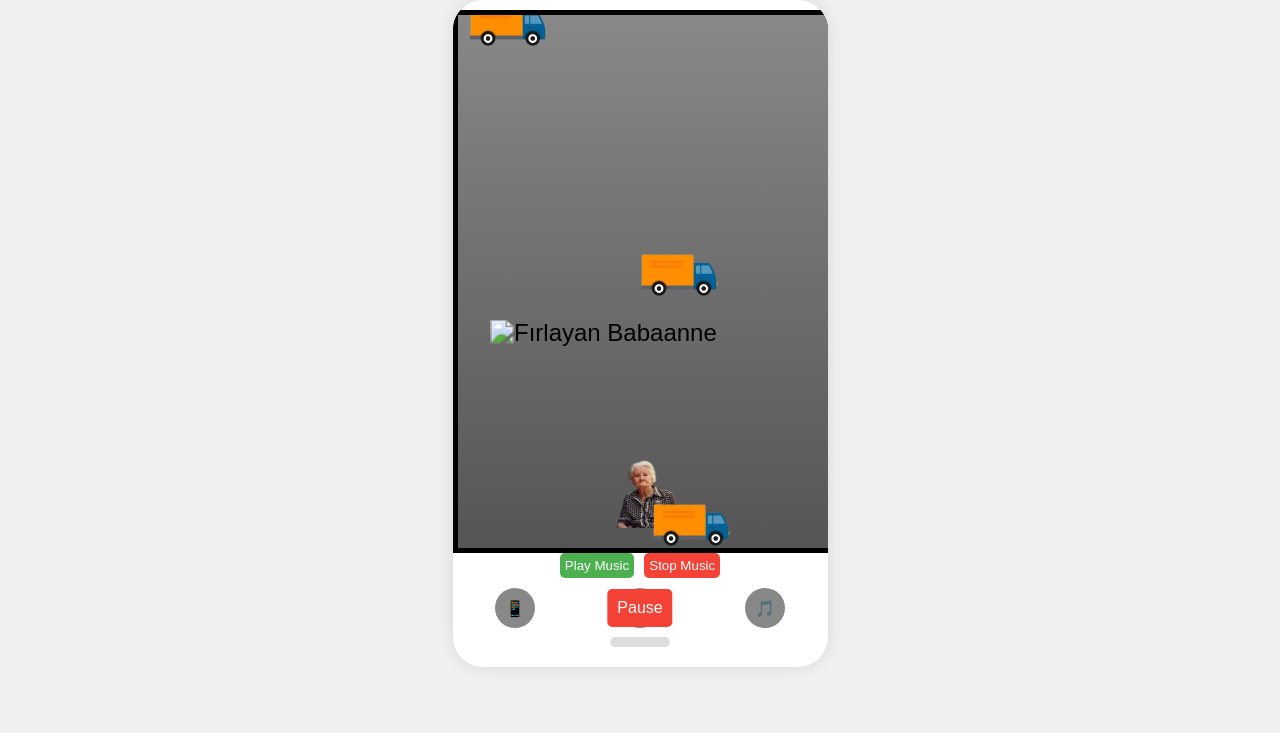
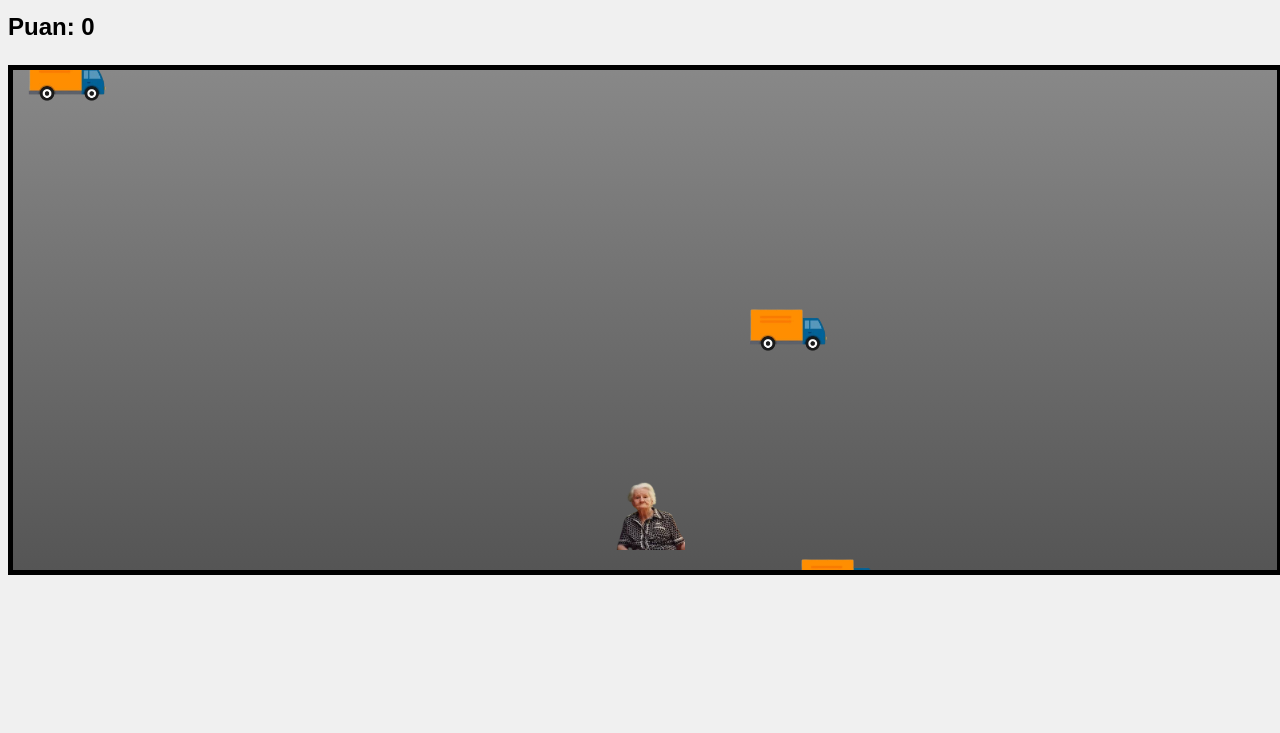
Before and after one commit to ripdite777/babaanneneyumrukattim, a plain HTML site: page index.html in a window 1280 px wide. Shown: the part 67-800 px from the top of the page. Drawn offline with Linux system fonts and the light colour scheme.

Commit message:
Update index.html

```diff
--- a/index.html
+++ b/index.html
@@ -6,102 +6,59 @@
     <title>Babaannene Tır Çarpmadan Kaç</title>
     <style>
         body {
+            font-family: Arial, sans-serif;
             background-color: #f0f0f0;
-            font-family: Arial, sans-serif;
-            display: flex;
-            justify-content: center;
-            align-items: center;
-            height: 100vh;
-            margin: 0;
             overflow: hidden;
+            touch-action: none;
         }
-
-        /* Phone container */
-        #phone {
-            width: 375px;
-            height: 667px;
-            background: #fff;
-            border-radius: 30px;
-            box-shadow: 0 0 15px rgba(0, 0, 0, 0.1);
-            position: relative;
-            overflow: hidden;
-        }
-
-        /* Phone screen */
-        #phoneScreen {
-            width: 100%;
-            height: 80%;
-            background-color: #333;
-            position: relative;
-        }
-
-        /* Phone home button */
-        #homeButton {
-            width: 60px;
-            height: 10px;
-            background-color: #ddd;
-            border-radius: 15px;
-            position: absolute;
-            bottom: 20px;
+        #telefon {
+            position: fixed;
+            bottom: 0;
             left: 50%;
             transform: translateX(-50%);
+            width: 250px;
+            height: 500px;
+            background-color: #fff;
+            border-radius: 30px;
+            box-shadow: 0 0 15px rgba(0, 0, 0, 0.2);
+            display: none;
+            z-index: 10;
         }
-
-        /* Control buttons */
-        #playButton, #pauseButton {
-            position: absolute;
-            bottom: 40px;
-            left: 50%;
-            transform: translateX(-50%);
-            background: #4CAF50;
+        #kilitEkrani {
+            background-color: #333;
+            height: 60px;
+            display: flex;
+            justify-content: space-between;
+            align-items: center;
+            color: white;
+            padding: 0 10px;
+        }
+        #kilitEkrani span {
+            font-size: 16px;
+        }
+        #telefonEkrani {
+            display: none;
+            padding: 20px;
+            height: 100%;
+            overflow-y: auto;
+        }
+        .btn {
+            background-color: #4CAF50;
+            color: white;
             padding: 10px;
-            color: white;
-            font-size: 16px;
+            margin: 5px;
             border: none;
             border-radius: 5px;
             cursor: pointer;
         }
-
-        #pauseButton {
-            background: #f44336;
-        }
-
-        /* Phone applications area */
-        #apps {
-            display: flex;
-            justify-content: space-around;
-            margin-top: 10px;
-        }
-
-        .appIcon {
-            width: 40px;
-            height: 40px;
-            background-color: #888;
-            border-radius: 50%;
-            display: flex;
-            justify-content: center;
-            align-items: center;
-            color: white;
-            font-weight: bold;
-            cursor: pointer;
-        }
-
         #oyunAlani {
             width: 100%;
-            height: 100%;
-            position: absolute;
-            top: 0;
-            left: 0;
+            height: 500px;
             background: linear-gradient(to bottom, #888, #555);
+            position: relative;
             overflow: hidden;
             border: 5px solid black;
-            position: absolute;
-            top: 0;
-            left: 0;
-            width: 100%;
-            height: 100%;
         }
-
         #babaanne {
             width: 80px;
             position: absolute;
@@ -110,25 +67,16 @@
             transform: translateX(-50%);
             transition: transform 0.1s ease-in-out;
         }
-
         .tir {
             width: 100px;
             position: absolute;
             top: -120px;
         }
-
         #puan {
             font-size: 24px;
             font-weight: bold;
             margin-top: 10px;
         }
-
-        #tokat {
-            position: absolute;
-            width: 60px;
-            display: none;
-        }
-
         #babaanneFirlama {
             position: fixed;
             width: 200px;
@@ -138,165 +86,140 @@
             transition: transform 0.5s ease-out;
             display: none;
         }
-
-        /* Music controls */
-        #musicControl {
-            display: flex;
-            justify-content: center;
-            align-items: center;
-            gap: 10px;
-            margin-top: 10px;
-        }
-
-        #musicPlay {
-            padding: 5px;
-            cursor: pointer;
-            background-color: #4CAF50;
-            color: white;
-            border: none;
-            border-radius: 5px;
-        }
-
-        #musicStop {
-            padding: 5px;
-            cursor: pointer;
-            background-color: #f44336;
-            color: white;
-            border: none;
-            border-radius: 5px;
-        }
-
     </style>
 </head>
 <body>
 
-    <div id="phone">
-        <div id="phoneScreen">
-            <div id="oyunAlani">
-                <img id="babaanne" src="images__7_-removebg-preview.png" alt="Babaanne">
-                <img id="tokat" src="tokat.png" alt="Tokat">
-            </div>
-            <img id="babaanneFirlama" src="babaanne.png" alt="Fırlayan Babaanne">
-            <p id="puan">Puan: 0</p>
+    <h1>Babaannene Tır Çarpmadan Kaç</h1>
+    <p id="puan">Puan: 0</p>
+    <div id="oyunAlani">
+        <img id="babaanne" src="images__7_-removebg-preview.png" alt="Babaanne">
+    </div>
+    <img id="babaanneFirlama" src="babaanne.png" alt="Fırlayan Babaanne">
+
+    <audio id="carpmaSesi" src="carpma.mp3"></audio>
+    <audio id="tokatSesi" src="tokat.mp3"></audio>
+
+    <div id="telefon">
+        <div id="kilitEkrani">
+            <span id="saat">12:00:00</span>
+            <button id="kilitAcilButton" class="btn">Aç</button>
         </div>
-
-        <div id="homeButton"></div>
-
-        <!-- Music control buttons -->
-        <div id="musicControl">
-            <button id="musicPlay">Play Music</button>
-            <button id="musicStop">Stop Music</button>
-        </div>
-
-        <!-- Game control buttons -->
-        <button id="playButton">Play</button>
-        <button id="pauseButton">Pause</button>
-
-        <!-- Apps section -->
-        <div id="apps">
-            <div class="appIcon" id="app1">📱</div>
-            <div class="appIcon" id="app2">📷</div>
-            <div class="appIcon" id="app3">🎵</div>
+        <div id="telefonEkrani">
+            <button id="noClipButton" class="btn">NoClip</button>
+            <button id="hizlandirButton" class="btn">Hızlandır</button>
+            <button id="yavaslatButton" class="btn">Yavaşlat</button>
+            <button id="hitboxButton" class="btn">HitBox: 0.1</button>
         </div>
     </div>
 
-    <audio id="carpmaSesi" src="carpma.mp3"></audio>
-    <audio id="tokatSesi" src="tokat.mp3"></audio>
-    <audio id="musicAudio" src="mortals.mp3"></audio>
-
     <script>
-        let oyunAlani = document.getElementById("oyunAlani");
-        let babaanne = document.getElementById("babaanne");
-        let tokat = document.getElementById("tokat");
-        let puanGosterge = document.getElementById("puan");
-        let babaanneFirlama = document.getElementById("babaanneFirlama");
-        let carpmaSesi = document.getElementById("carpmaSesi");
-        let tokatSesi = document.getElementById("tokatSesi");
-        let musicAudio = document.getElementById("musicAudio");
+        let telefon = document.getElementById("telefon");
+        let kilitAcilButton = document.getElementById("kilitAcilButton");
+        let telefonEkrani = document.getElementById("telefonEkrani");
+        let noClipButton = document.getElementById("noClipButton");
+        let hizlandirButton = document.getElementById("hizlandirButton");
+        let yavaslatButton = document.getElementById("yavaslatButton");
+        let hitboxButton = document.getElementById("hitboxButton");
+        let saat = document.getElementById("saat");
 
         let puan = 0;
         let tirHizi = 5;
         let hareketEdiyor = false;
         let durmaSuresi = 0;
         let dokunmaBaslangicX = 0;
+        let babaanneX = 0;
+        let noClip = false;
+        let hitbox = 0.1;
 
-        oyunAlani.addEventListener("touchstart", (e) => {
+        // Kilit ekranını açma
+        kilitAcilButton.addEventListener("click", function() {
+            telefon.style.display = "block";
+            telefonEkrani.style.display = "block";
+            document.getElementById("kilitEkrani").style.display = "none";
+            setInterval(updateSaat, 1000);
+        });
+
+        // Saat güncellemesi
+        function updateSaat() {
+            let currentTime = new Date();
+            let saatStr = currentTime.getHours().toString().padStart(2, "0") + ":" +
+                          currentTime.getMinutes().toString().padStart(2, "0") + ":" +
+                          currentTime.getSeconds().toString().padStart(2, "0");
+            let tarihStr = currentTime.getDate() + "/" + (currentTime.getMonth() + 1) + "/" + currentTime.getFullYear();
+            saat.innerText = `${saatStr} - ${tarihStr}`;
+        }
+
+        // NoClip etkinleştirme
+        noClipButton.addEventListener("click", function() {
+            noClip = !noClip;
+            noClipButton.innerText = noClip ? "NoClip: Aktif" : "NoClip";
+            if (noClip) {
+                alert("NoClip modu aktif! Yüksel ve alçal!");
+            }
+        });
+
+        // Hızlandırma ve Yavaşlatma
+        hizlandirButton.addEventListener("click", function() {
+            tirHizi += 2;
+            alert("Hızlandırma aktif. Tır hızı arttı!");
+        });
+
+        yavaslatButton.addEventListener("click", function() {
+            if (tirHizi > 2) {
+                tirHizi -= 2;
+                alert("Yavaşlatma aktif. Tır hızı azaldı.");
+            }
+        });
+
+        // Hitbox Ayarı
+        hitboxButton.addEventListener("click", function() {
+            hitbox = (hitbox < 1) ? (hitbox + 0.1) : 1;
+            hitboxButton.innerText = "HitBox: " + hitbox;
+        });
+
+        // Mobil dokunmatik kontrol
+        document.getElementById("oyunAlani").addEventListener("touchstart", (e) => {
             let dokunma = e.touches[0];
-            dokunmaBaslangicX = dokunma.clientX - babaanne.offsetLeft;
+            dokunmaBaslangicX = dokunma.clientX - document.getElementById("babaanne").offsetLeft;
             hareketEdiyor = true;
         });
 
-        oyunAlani.addEventListener("touchmove", (e) => {
+        document.getElementById("oyunAlani").addEventListener("touchmove", (e) => {
             let dokunma = e.touches[0];
             let yeniX = dokunma.clientX - dokunmaBaslangicX;
-            yeniX = Math.max(0, Math.min(oyunAlani.clientWidth - babaanne.clientWidth, yeniX));
-            babaanne.style.left = yeniX + "px";
+            if (noClip) {
+                // Yukarı ve aşağıda hareket etme
+                let yeniY = dokunma.clientY;
+                document.getElementById("babaanne").style.left = yeniX + "px";
+                document.getElementById("babaanne").style.top = yeniY + "px";
+            } else {
+                yeniX = Math.max(0, Math.min(document.getElementById("oyunAlani").clientWidth - document.getElementById("babaanne").clientWidth, yeniX));
+                document.getElementById("babaanne").style.left = yeniX + "px";
+            }
             hareketEdiyor = true;
         });
 
-        oyunAlani.addEventListener("touchend", () => {
-            hareketEdiyor = false;
-        });
-
+        // Tır oluşturma ve çarpışma kontrolü
         function tirOlustur() {
             let tir = document.createElement("img");
             tir.src = "tir.png";
             tir.classList.add("tir");
-            tir.style.left = Math.random() * (oyunAlani.clientWidth - 100) + "px";
-            oyunAlani.appendChild(tir);
+            tir.style.left = Math.random() * (document.getElementById("oyunAlani").clientWidth - 100) + "px";
+            document.getElementById("oyunAlani").appendChild(tir);
 
             let tirInterval = setInterval(() => {
                 tir.style.top = (tir.offsetTop + tirHizi) + "px";
-
-                if (carpistiMi(babaanne, tir)) {
-                    carpmaSesi.play();
-                    babaanneFirlama.style.display = "block";
-                    babaanneFirlama.style.transform = "translate(-50%, -50%) scale(1.5)";
-                    setTimeout(() => {
-                        alert("Babaannene tır çarptı! Oyun bitti. Puanın: " + puan);
-                        location.reload();
-                    }, 800);
-                }
-
-                if (tir.offsetTop > oyunAlani.clientHeight) {
+                if (tir.offsetTop > document.getElementById("oyunAlani").clientHeight) {
                     tir.remove();
                     clearInterval(tirInterval);
                     puan += 10;
-                    puanGosterge.innerText = "Puan: " + puan;
-
-                    if (puan % 50 === 0) {
-                        tirHizi += 1;
-                    }
+                    document.getElementById("puan").innerText = "Puan: " + puan;
                 }
             }, 30);
         }
 
-        function carpistiMi(a, b) {
-            let aRect = a.getBoundingClientRect();
-            let bRect = b.getBoundingClientRect();
-
-            return !(aRect.top > bRect.bottom || aRect.bottom < bRect.top || aRect.right < bRect.left || aRect.left > bRect.right);
-        }
-
         setInterval(tirOlustur, 1500);
-
-        // Music control
-        document.getElementById("musicPlay").onclick = function() {
-            musicAudio.play();
-        };
-
-        document.getElementById("musicStop").onclick = function() {
-            musicAudio.pause();
-        };
-
-        // Pause and Play the game
-        document.getElementById("playButton").onclick = function() {
-            // Resume game
-        };
-
-        document.getElementById("pauseButton").onclick = function() {
-            // Pause game logic
-        };
     </script>
 
 </body>
```
